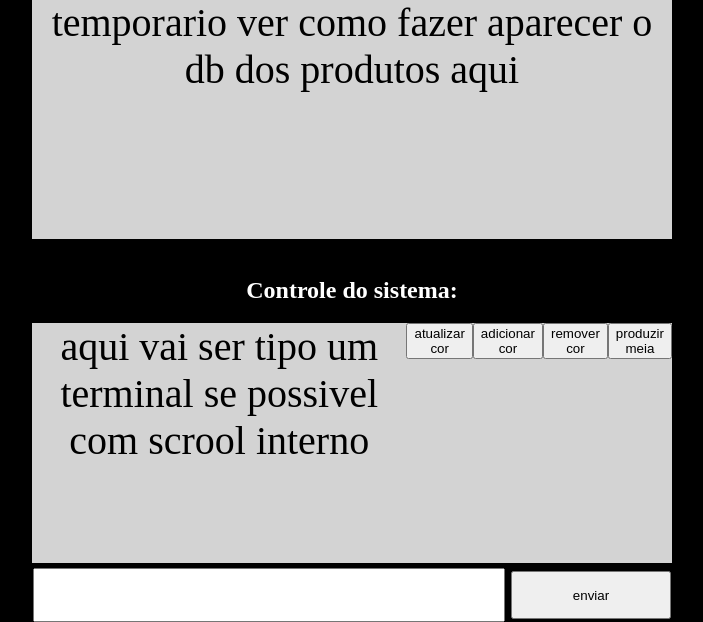
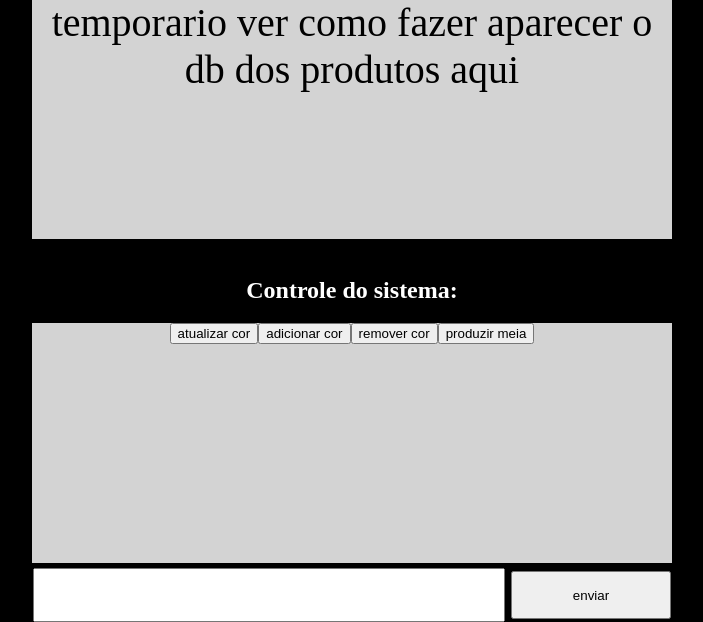
Before and after one commit to Luzatti-alt/finalizacao_2_tri_meia, a Flask app: page /adm in a window 1280 px wide. Shown: the part 505-1127 px from the top of the page, without its empty margins (288-991 px from the left). Run offline with Flask 3, Linux system fonts and the light colour scheme; data that the repository does not hold is empty.

Commit message:
Atualizar o adm.html

```diff
--- a/web/templates/adm.html
+++ b/web/templates/adm.html
@@ -32,7 +32,6 @@
     <br>
     <h2 style="color:white">Controle do sistema:</h2>
     <div class="adm_infos">
-      aqui vai ser tipo um terminal se possivel com scrool interno
       <button class="atualizar_cor">atualizar cor</button>
       <button class="adicionar_cor">adicionar cor</button>
       <button class="remover_cor">remover cor</button>
```
